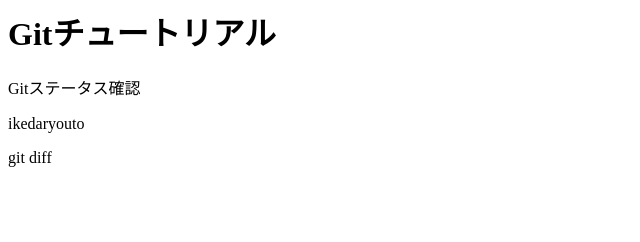
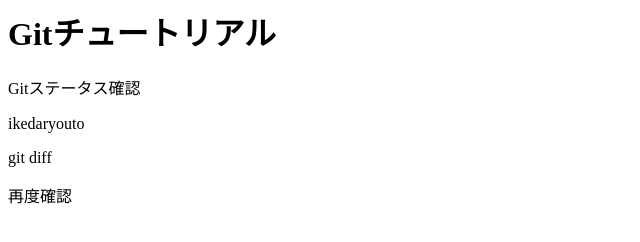
Before and after one commit to ikedaryouto/git_tutorial, a plain HTML site: page index.html in a window 1280 px wide. Shown: the whole page, without its empty margins (0-640 px from the left). Drawn offline with Linux system fonts and the light colour scheme.

Commit message:
再度確認を追記

```diff
--- a/index.html
+++ b/index.html
@@ -2,3 +2,4 @@
 <p>Gitステータス確認</p>
 <p>ikedaryouto</p>
 <p>git diff</p>
+<p>再度確認</p>
```
